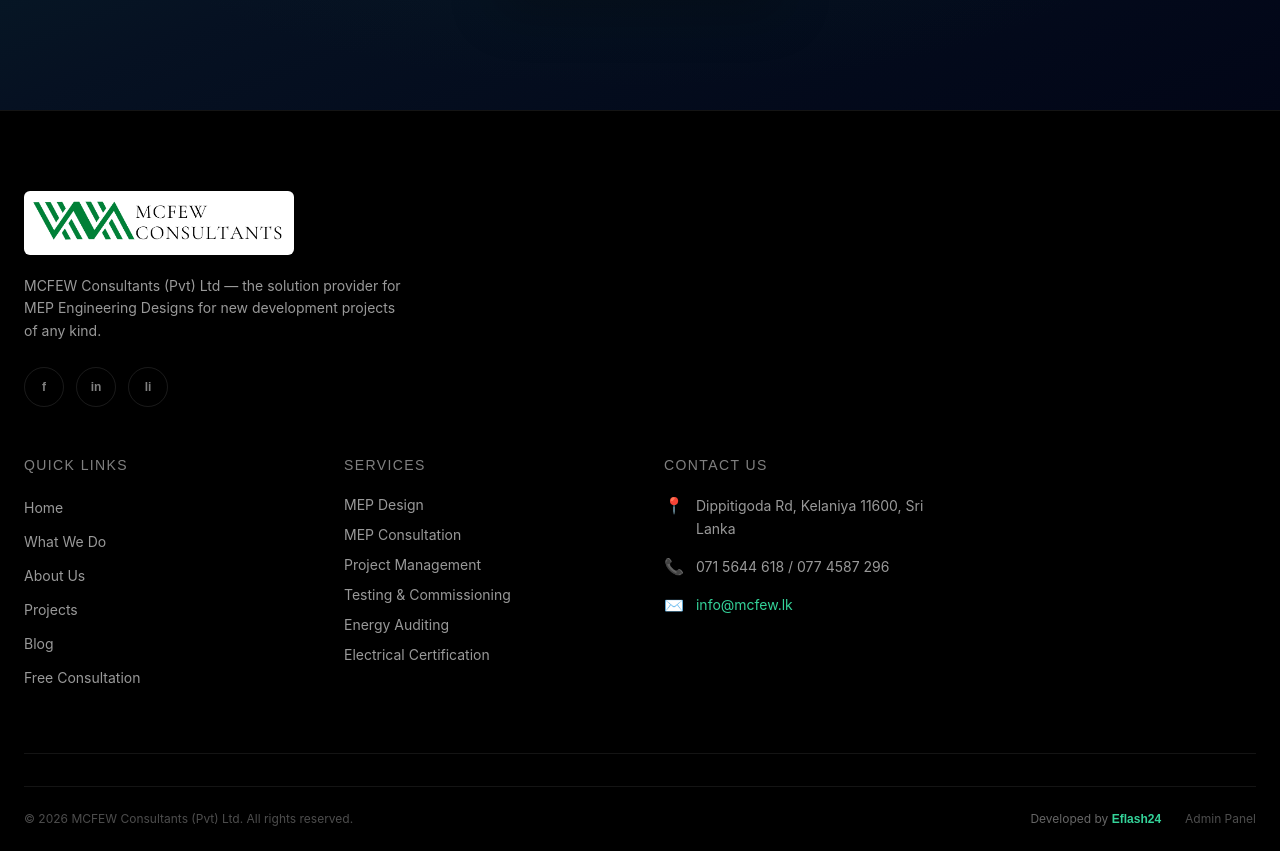
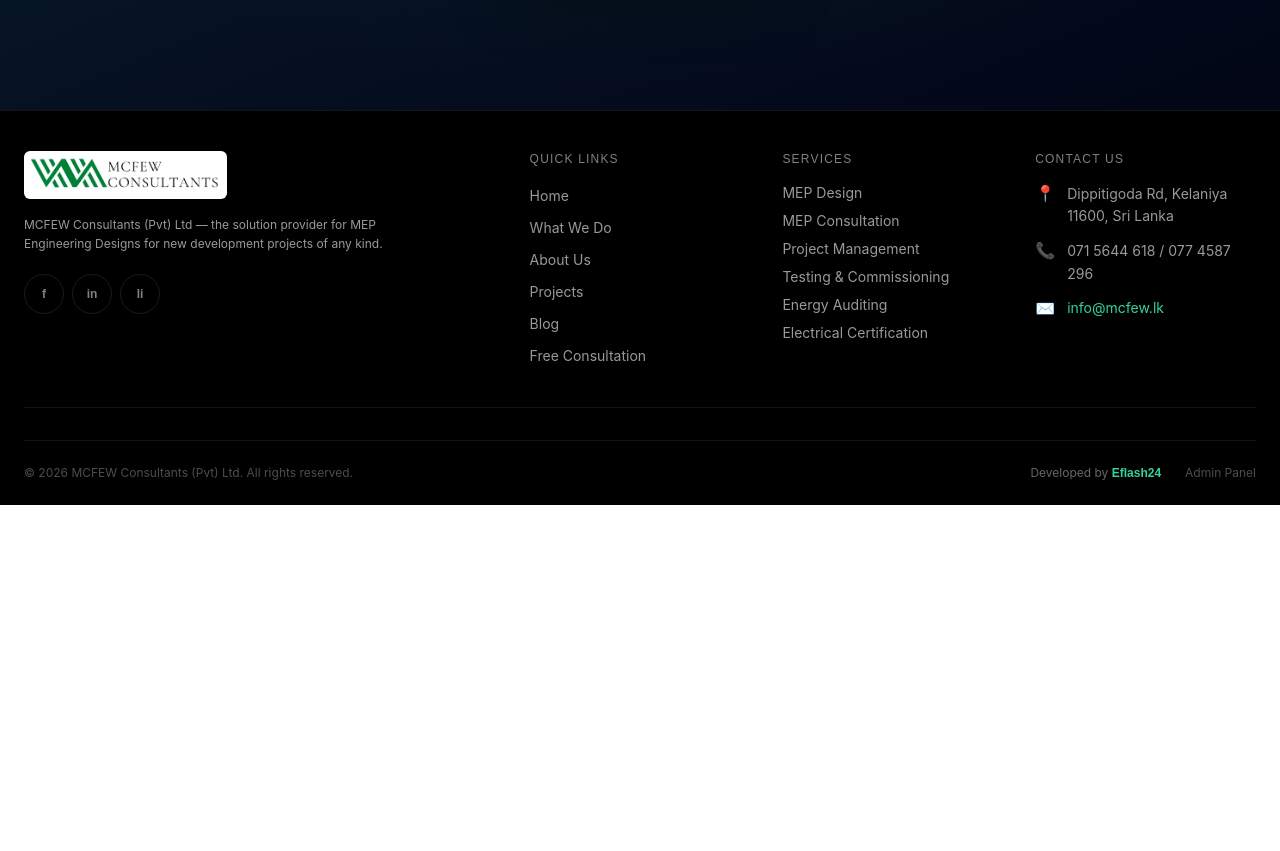
Before and after one commit to chamaraIT22113122/MCFEW, a React (Vite) app: page / in a window 1280 px wide. Shown: the part 5947-6798 px from the top of the page. After the commit the page ends 6452 px from the top, so only its background shows below. Built offline with nearby package versions, Linux system fonts and the light colour scheme.

Commit message:
Shrink footer size and add BackToTop floating button

```diff
--- a/src/App.jsx
+++ b/src/App.jsx
@@ -4,6 +4,7 @@ import { ThemeProvider } from './context/ThemeContext';
 import { ContentProvider } from './context/ContentContext';
 import Navbar from './components/layout/Navbar';
 import Footer from './components/layout/Footer';
+import BackToTopButton from './components/BackToTopButton';
 import Home from './pages/Home';
 import WhatWeDo from './pages/WhatWeDo';
 import About from './pages/About';
@@ -38,6 +39,7 @@ export default function App() {
       <ContentProvider>
         <HashRouter>
           <ScrollToTop />
+          <BackToTopButton />
           <Layout>
             <Routes>
               <Route path="/"             element={<Home />}         />
--- /dev/null
+++ b/src/components/BackToTopButton.jsx
@@ -0,0 +1,38 @@
+import React, { useState, useEffect } from 'react';
+
+export default function BackToTopButton() {
+  const [isVisible, setIsVisible] = useState(false);
+
+  useEffect(() => {
+    const toggleVisibility = () => {
+      if (window.pageYOffset > 300) {
+        setIsVisible(true);
+      } else {
+        setIsVisible(false);
+      }
+    };
+    window.addEventListener('scroll', toggleVisibility);
+    return () => window.removeEventListener('scroll', toggleVisibility);
+  }, []);
+
+  const scrollToTop = () => {
+    window.scrollTo({
+      top: 0,
+      behavior: 'smooth'
+    });
+  };
+
+  return (
+    <div className={`fixed bottom-6 right-6 z-50 transition-all duration-300 ${isVisible ? 'opacity-100 translate-y-0' : 'opacity-0 translate-y-4 pointer-events-none'}`}>
+      <button
+        onClick={scrollToTop}
+        className="p-3 bg-green-brand text-white rounded-full shadow-lg hover:bg-green-light hover:-translate-y-1 transition-all duration-300"
+        aria-label="Back to top"
+      >
+        <svg xmlns="http://www.w3.org/2000/svg" className="h-6 w-6" fill="none" viewBox="0 0 24 24" stroke="currentColor">
+          <path strokeLinecap="round" strokeLinejoin="round" strokeWidth={2} d="M5 10l7-7m0 0l7 7m-7-7v18" />
+        </svg>
+      </button>
+    </div>
+  );
+}
--- a/src/components/layout/Footer.jsx
+++ b/src/components/layout/Footer.jsx
@@ -21,15 +21,15 @@ export default function Footer() {
   ];
 
   return (
-    <footer className="bg-black border-t border-white/8 pt-20 pb-0">
+    <footer className="bg-black border-t border-white/8 pt-10 pb-0">
       <div className="max-w-7xl mx-auto px-6">
-        <div className="grid grid-cols-1 md:grid-cols-2 lg:grid-cols-4 gap-12 pb-16 border-b border-white/8">
+        <div className="grid grid-cols-1 md:grid-cols-2 lg:grid-cols-5 gap-8 pb-10 border-b border-white/8">
 
           {/* Brand */}
-          <div className="col-span-1 md:col-span-4">
-            <img src={getAssetPath('/logo.png')} alt="MCFEW Consultants" className="h-16 w-auto mb-5 rounded-md" />
-            <p className="text-white/60 text-sm leading-relaxed max-w-sm mb-6">{settings.footerDesc}</p>
-            <div className="flex gap-3">
+          <div className="col-span-1 md:col-span-2 lg:col-span-2">
+            <img src={getAssetPath('/logo.png')} alt="MCFEW Consultants" className="h-12 w-auto mb-4 rounded-md" />
+            <p className="text-white/60 text-xs leading-relaxed max-w-sm mb-5">{settings.footerDesc}</p>
+            <div className="flex gap-2">
               {[
                 { href: settings.facebook,  label: 'Facebook',  icon: 'f' },
                 { href: settings.instagram, label: 'Instagram', icon: 'in' },
@@ -52,9 +52,9 @@ export default function Footer() {
           </div>
 
           {/* Quick Links */}
-          <div>
-            <h4 className="font-display font-700 text-sm uppercase tracking-widest text-white/50 mb-5">Quick Links</h4>
-            <ul className="flex flex-col gap-2.5">
+          <div className="col-span-1">
+            <h4 className="font-display font-700 text-xs uppercase tracking-widest text-white/50 mb-4">Quick Links</h4>
+            <ul className="flex flex-col gap-2">
               {quickLinks.map(({ to, label }) => (
                 <li key={to}>
                   <Link to={to} className="text-sm text-white/60 hover:text-green-light transition-colors duration-200">
@@ -66,9 +66,9 @@ export default function Footer() {
           </div>
 
           {/* Services */}
-          <div>
-            <h4 className="font-display font-700 text-sm uppercase tracking-widest text-white/50 mb-5">Services</h4>
-            <ul className="flex flex-col gap-2.5">
+          <div className="col-span-1">
+            <h4 className="font-display font-700 text-xs uppercase tracking-widest text-white/50 mb-4">Services</h4>
+            <ul className="flex flex-col gap-2">
               {services.map(s => (
                 <li key={s} className="text-sm text-white/60">{s}</li>
               ))}
@@ -76,9 +76,9 @@ export default function Footer() {
           </div>
 
           {/* Contact */}
-          <div>
-            <h4 className="font-display font-700 text-sm uppercase tracking-widest text-white/50 mb-5">Contact Us</h4>
-            <div className="flex flex-col gap-4">
+          <div className="col-span-1">
+            <h4 className="font-display font-700 text-xs uppercase tracking-widest text-white/50 mb-4">Contact Us</h4>
+            <div className="flex flex-col gap-3">
               {[
                 { icon: '📍', text: settings.address },
                 { icon: '📞', text: `${settings.phone1} / ${settings.phone2}` },
```
